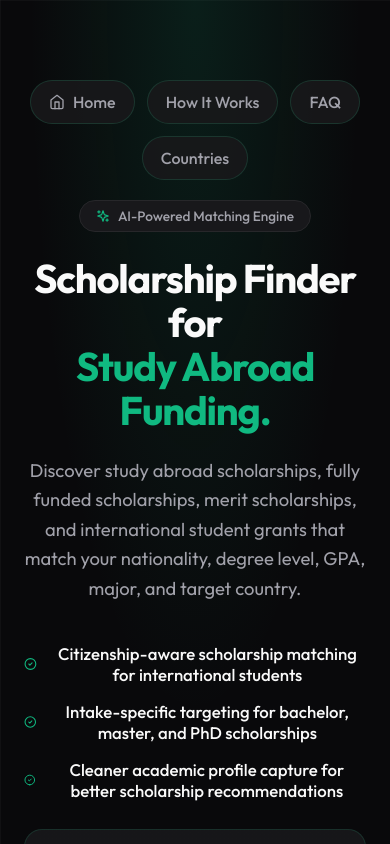
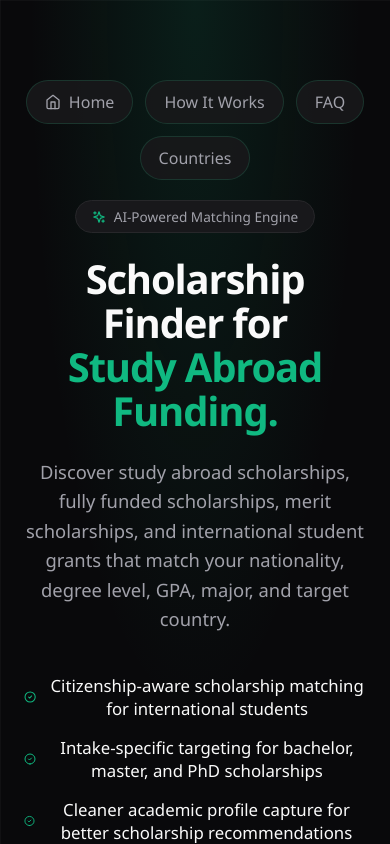
Before and after one commit to pantechsoftware2/Scholarship-Finder, a React (Create React App) app in the folder frontend/: page / in a window 390 px wide. Shown: the top 844 px of the page. Built offline with nearby package versions, Linux system fonts and the light colour scheme; no server answers.

Commit message:
SEO optimised

```diff
--- a/frontend/public/404.html
+++ b/frontend/public/404.html
@@ -4,7 +4,11 @@
     <meta charset="utf-8" />
     <meta name="robots" content="noindex, nofollow" />
     <meta name="viewport" content="width=device-width, initial-scale=1" />
+    <meta name="theme-color" content="#10b981" />
     <title>Page Not Found | Scholarship Finder</title>
+    <link rel="icon" type="image/svg+xml" href="/favicon.svg" />
+    <link rel="shortcut icon" href="/favicon.svg" />
+    <link rel="manifest" href="/site.webmanifest" />
     <style>
       body {
         margin: 0;
@@ -18,32 +22,114 @@
       }
 
       main {
-        max-width: 640px;
-        text-align: center;
+        width: min(760px, 100%);
         background: rgba(24, 24, 27, 0.92);
         border: 1px solid rgba(52, 211, 153, 0.14);
-        border-radius: 20px;
-        padding: 40px 28px;
+        border-radius: 24px;
+        padding: 40px 32px;
       }
 
-      a {
-        display: inline-block;
-        margin-top: 18px;
-        padding: 12px 18px;
+      .eyebrow {
+        color: #6ee7b7;
+        font-size: 0.82rem;
+        font-weight: 700;
+        letter-spacing: 0.18em;
+        text-transform: uppercase;
+        margin-bottom: 10px;
+      }
+
+      h1 {
+        margin: 0 0 14px;
+        font-size: clamp(2rem, 4vw, 3.4rem);
+      }
+
+      p {
+        color: #a1a1aa;
+        line-height: 1.7;
+      }
+
+      .nav-links,
+      .quick-links {
+        display: flex;
+        flex-wrap: wrap;
+        gap: 12px;
+      }
+
+      .nav-links {
+        margin-bottom: 28px;
+      }
+
+      .nav-links a,
+      .quick-links a {
+        display: inline-flex;
+        align-items: center;
+        justify-content: center;
+        min-height: 44px;
+        padding: 10px 18px;
         border-radius: 999px;
+        text-decoration: none;
+        border: 1px solid rgba(52, 211, 153, 0.16);
+        background: rgba(24, 24, 27, 0.88);
+        color: #a1a1aa;
+        font-weight: 500;
+      }
+
+      .quick-links {
+        margin-top: 22px;
+      }
+
+      .primary-link {
         background: #10b981;
         color: #09090b;
-        text-decoration: none;
         font-weight: 700;
+        border-color: transparent;
+      }
+
+      .helper-card {
+        margin-top: 28px;
+        padding: 22px;
+        border-radius: 18px;
+        background: rgba(9, 9, 11, 0.48);
+        border: 1px solid rgba(52, 211, 153, 0.08);
+      }
+
+      .helper-card h2 {
+        margin: 0 0 10px;
+        font-size: 1.2rem;
+      }
+
+      ul {
+        margin: 14px 0 0;
+        padding-left: 18px;
+        color: #a1a1aa;
+        line-height: 1.8;
       }
     </style>
   </head>
   <body>
     <main>
-      <p>404</p>
+      <div class="nav-links">
+        <a href="/">Home</a>
+        <a href="/how-it-works">How It Works</a>
+        <a href="/countries">Countries</a>
+      </div>
+      <p class="eyebrow">404 Error</p>
       <h1>This page does not exist.</h1>
       <p>Return to Scholarship Finder to explore international scholarships and study abroad funding opportunities.</p>
-      <a href="/">Go to homepage</a>
+      <div class="quick-links">
+        <a class="primary-link" href="/">Go to homepage</a>
+        <a href="/how-it-works">Learn how it works</a>
+        <a href="/countries">Browse countries</a>
+      </div>
+      <section class="helper-card">
+        <h2>Helpful next steps</h2>
+        <p>If you were looking for a scholarship resource, these pages are the best place to continue.</p>
+        <ul>
+          <li>Start the scholarship matching form on the homepage</li>
+          <li>Review the scholarship matching process</li>
+          <li>Compare popular study abroad scholarship destinations</li>
+        </ul>
+      </section>
     </main>
   </body>
 </html>
--- a/frontend/public/countries.html
+++ b/frontend/public/countries.html
@@ -16,6 +16,8 @@
     <meta name="robots" content="index, follow" />
     <link rel="canonical" href="https://scholarship-finder-frontend.vercel.app/countries" />
     <link rel="icon" type="image/svg+xml" href="/favicon.svg" />
+    <link rel="shortcut icon" href="/favicon.svg" />
+    <link rel="manifest" href="/site.webmanifest" />
     <meta property="og:type" content="website" />
     <meta property="og:title" content="Scholarship Countries Guide" />
     <meta
@@ -41,8 +43,6 @@
       }
     </script>
     <style>
-      @import url('https://fonts.googleapis.com/css2?family=Outfit:wght@300;400;500;600;700;800&display=swap');
-
       :root {
         --bg-dark: #09090b;
         --bg-dark-secondary: #18181b;
@@ -57,7 +57,7 @@
 
       body {
         margin: 0;
-        font-family: 'Outfit', -apple-system, BlinkMacSystemFont, 'Segoe UI', sans-serif;
+        font-family: 'Segoe UI Variable', 'Segoe UI', -apple-system, BlinkMacSystemFont, 'Helvetica Neue', Arial, sans-serif;
         background:
           radial-gradient(ellipse at 50% 0%, rgba(16, 185, 129, 0.12), transparent 60%),
           linear-gradient(rgba(255, 255, 255, 0.03) 1px, transparent 1px),
--- a/frontend/public/how-it-works.html
+++ b/frontend/public/how-it-works.html
@@ -16,6 +16,8 @@
     <meta name="robots" content="index, follow" />
     <link rel="canonical" href="https://scholarship-finder-frontend.vercel.app/how-it-works" />
     <link rel="icon" type="image/svg+xml" href="/favicon.svg" />
+    <link rel="shortcut icon" href="/favicon.svg" />
+    <link rel="manifest" href="/site.webmanifest" />
     <meta property="og:type" content="website" />
     <meta property="og:title" content="How Scholarship Finder Works" />
     <meta
@@ -41,8 +43,6 @@
       }
     </script>
     <style>
-      @import url('https://fonts.googleapis.com/css2?family=Outfit:wght@300;400;500;600;700;800&display=swap');
-
       :root {
         --bg-dark: #09090b;
         --bg-dark-secondary: #18181b;
@@ -60,7 +60,7 @@
 
       body {
         margin: 0;
-        font-family: 'Outfit', -apple-system, BlinkMacSystemFont, 'Segoe UI', sans-serif;
+        font-family: 'Segoe UI Variable', 'Segoe UI', -apple-system, BlinkMacSystemFont, 'Helvetica Neue', Arial, sans-serif;
         background:
           radial-gradient(ellipse at 50% 0%, rgba(16, 185, 129, 0.12), transparent 60%),
           linear-gradient(rgba(255, 255, 255, 0.03) 1px, transparent 1px),
--- a/frontend/public/index.html
+++ b/frontend/public/index.html
@@ -31,6 +31,7 @@
     <meta name="twitter:image" content="https://scholarship-finder-frontend.vercel.app/og-image.svg" />
     <link rel="canonical" href="https://scholarship-finder-frontend.vercel.app/" />
     <link rel="icon" type="image/svg+xml" href="%PUBLIC_URL%/favicon.svg" />
+    <link rel="shortcut icon" href="%PUBLIC_URL%/favicon.svg" />
     <link rel="manifest" href="%PUBLIC_URL%/site.webmanifest" />
     <title>Scholarship Finder for Study Abroad Scholarships | AI Scholarship Match Tool</title>
     <script type="application/ld+json">
--- a/frontend/src/App.js
+++ b/frontend/src/App.js
@@ -100,6 +100,7 @@ function App() {
     return 'notfound';
   }, [normalizedPath]);
   const hasUnsupportedPath = supportedPath === 'notfound';
+  const gaMeasurementId = (process.env.REACT_APP_GA_MEASUREMENT_ID || '').trim();
 
   const activeSeoState = useMemo(() => {
     if (supportedPath === 'howItWorks') {
@@ -280,6 +281,41 @@ function App() {
     }
   }, [activeSeoState, currentStage, hasUnsupportedPath, normalizedPath, supportedPath]);
 
+  useEffect(() => {
+    if (!gaMeasurementId || typeof window === 'undefined') {
+      return undefined;
+    }
+
+    if (!window.dataLayer) {
+      window.dataLayer = [];
+    }
+
+    window.gtag = window.gtag || function gtag() {
+      window.dataLayer.push(arguments);
+    };
+
+    const existingScript = document.querySelector('script[data-ga-loader="true"]');
+    if (existingScript) {
+      window.gtag('config', gaMeasurementId, {
+        page_path: window.location.pathname + window.location.search,
+      });
+      return undefined;
+    }
+
+    const script = document.createElement('script');
+    script.async = true;
+    script.src = `https://www.googletagmanager.com/gtag/js?id=${gaMeasurementId}`;
+    script.dataset.gaLoader = 'true';
+    document.head.appendChild(script);
+
+    window.gtag('js', new Date());
+    window.gtag('config', gaMeasurementId, {
+      page_path: window.location.pathname + window.location.search,
+    });
+
+    return undefined;
+  }, [gaMeasurementId, supportedPath, currentStage]);
+
   return (
     <div className="app">
       {supportedPath === 'howItWorks' && <HowItWorksPage />}
--- a/frontend/src/styles/index.css
+++ b/frontend/src/styles/index.css
@@ -1,5 +1,3 @@
-@import url('https://fonts.googleapis.com/css2?family=Outfit:wght@300;400;500;600;700;800&display=swap');
-
 /* Global Styles */
 * {
   margin: 0;
@@ -38,7 +36,7 @@
 }
 
 body {
-  font-family: 'Outfit', -apple-system, BlinkMacSystemFont, 'Segoe UI', Roboto, Helvetica, Arial, sans-serif;
+  font-family: 'Segoe UI Variable', 'Segoe UI', -apple-system, BlinkMacSystemFont, 'Helvetica Neue', Arial, sans-serif;
   -webkit-font-smoothing: antialiased;
   -moz-osx-font-smoothing: grayscale;
   background-color: var(--bg-dark);
```
Also changed, not shown: 2 other files (tests, documents, lock files or other folders).
